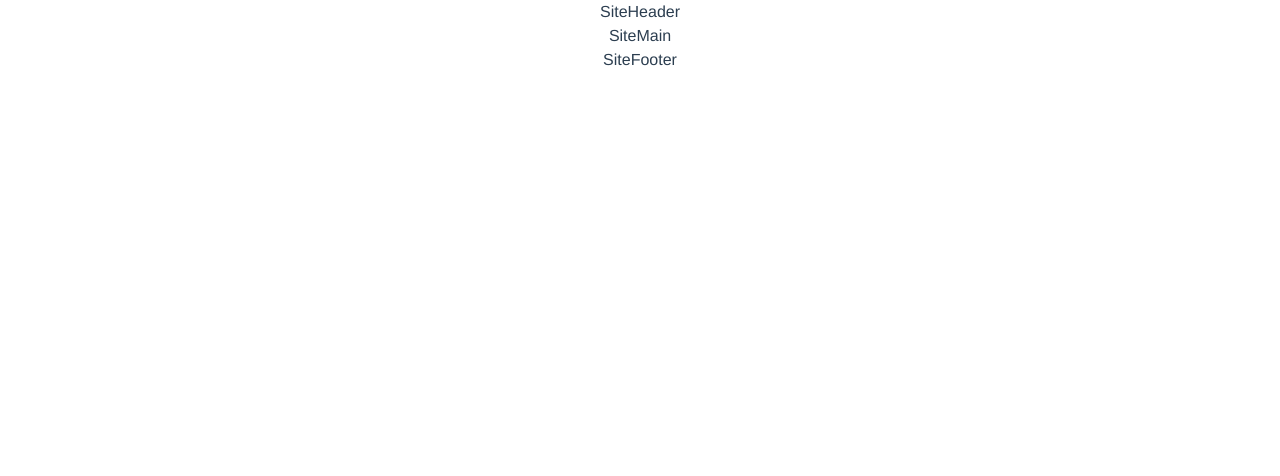
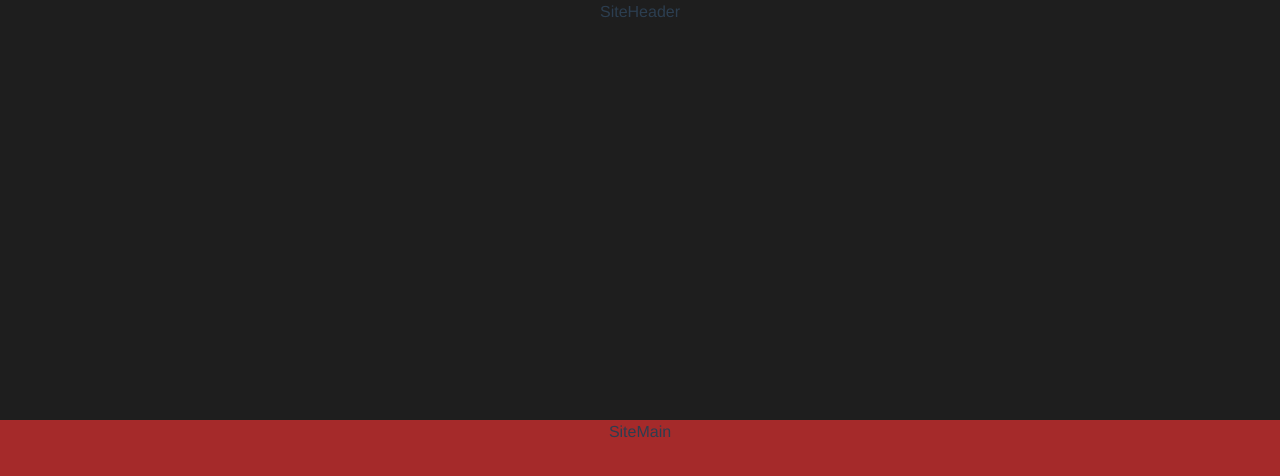
Before and after one commit to 78741722Ale/plp-landing-1, a Vue app: page / in a window 1280 px wide. Shown: the top 476 px of the page. Built offline with nearby package versions, Linux system fonts and the light colour scheme.

Commit message:
Added measures to the three macro components, color and root element

```diff
--- a/public/index.html
+++ b/public/index.html
@@ -7,6 +7,21 @@
     <link rel="icon" href="<%= BASE_URL %>favicon.ico">
     <title><%= htmlWebpackPlugin.options.title %></title>
   </head>
+
+  <!-- Common rules -->
+  <style>
+    * {
+      padding: 0;
+      margin: 0;
+      box-sizing: border-box;
+    }
+    body {
+      overflow-x: hidden;
+      overflow-y: auto;
+    }
+  </style>
+
+
   <body>
     <noscript>
       <strong>We're sorry but <%= htmlWebpackPlugin.options.title %> doesn't work properly without JavaScript enabled. Please enable it to continue.</strong>
--- a/src/assets/sass/partials/app.scss
+++ b/src/assets/sass/partials/app.scss
@@ -4,4 +4,39 @@
   -moz-osx-font-smoothing: grayscale;
   text-align: center;
   color: #2c3e50;
+  /* Dimensions */
+  width: 100vw;
+  height: 100vh;
+  margin: 0 auto;
+  overflow-y: auto;
+  overflow-x: hidden;
 }
+
+/* Common rules */
+* {
+    margin: 0;
+    padding: 0;
+    box-sizing: border-box;
+}
+
+/* Style of scrollbar - for chrome */
+/* width of the entire scrollbar */
+#app::-webkit-scrollbar {
+    width: 12px;
+}
+/* color of the tracking area */
+#app::-webkit-scrollbar-track {
+    background: #f7f7f7;
+}
+
+#app::-webkit-scrollbar-thumb {
+    background-color: #1185b3;
+    border-radius: 15px;       /* roundness of the scroll thumb */
+    border: 0.5px solid #ffffff;  /* creates padding around scroll thumb */
+}
+
+/*Style of scrollbar - for Firefox */
+#app {
+    scrollbar-width: thin;
+    scrollbar-color: #1185b3 #ffffff;
+}
--- a/src/assets/sass/variables.scss
+++ b/src/assets/sass/variables.scss
@@ -1 +1,54 @@
 /* Palette colori figma */
+$header-bg-color : rgba(30, 30, 30, 1);
+$header-form-bg-color : rgba(52, 52, 52, 1);
+$header-title-color : rgba(254, 254, 254, 1);
+$header-span-color: rgba(176, 176, 176, 1);
+$CTA-bg-color: rgba(87, 82, 206, 1); // valid for CTA header & footer
+$CTA-text-color:rgba(254, 254, 254, 1); // valid for CTA header & footer
+
+/* Dimensioni container - root component */
+:root {
+    --header_h: 420px;
+    --header_w: 100%;
+    --main_h: 1580px;
+    --main_w: 100%;
+    --footer_w : 100%;
+    --footer_h : 450px;
+}
+
+/* Components */
+
+#site_header {
+    width: var(--header_w);
+    height: var(--header_h);
+    background-color: $header-bg-color;
+}
+
+#site_main {
+    width: var(--main_w);
+    height: var(--main_h);
+    background-color: brown;
+}
+
+#site_footer {
+    width: var(--footer_w);
+    height: var(--footer_h);
+    background-color: rgb(35, 245, 16);
+}
+
+/* Utilities classes */
+.bordo {
+    border: 2px solid black;
+}
+/* Flex center center */
+.flex_cent {
+    display: flex;
+    justify-content: center;
+    align-items: center;
+}
+/* Flex between center */
+.flex_bet {
+    display: flex;
+    justify-content: space-between;
+    align-items: center;
+}
--- a/src/components/SiteFooter.vue
+++ b/src/components/SiteFooter.vue
@@ -1,5 +1,5 @@
 <template>
-    <div>
+    <div id="site_footer">
         SiteFooter
     </div>
 </template>
--- a/src/components/SiteHeader.vue
+++ b/src/components/SiteHeader.vue
@@ -1,5 +1,5 @@
 <template>
-    <div>
+    <div id="site_header">
         SiteHeader
     </div>
 </template>
@@ -13,4 +13,5 @@ export default {
 <style lang="scss" scoped>
 /* Import del foglio di stile */
 @import '@/assets/sass/partials/header.scss';
+
 </style>
--- a/src/components/SiteMain.vue
+++ b/src/components/SiteMain.vue
@@ -1,5 +1,5 @@
 <template>
-    <div>
+    <div id="site_main">
         SiteMain
     </div>
 </template>
```
Also changed, not shown: src/components/HelloWorld.vue (deleted, +0 -58 lines).
